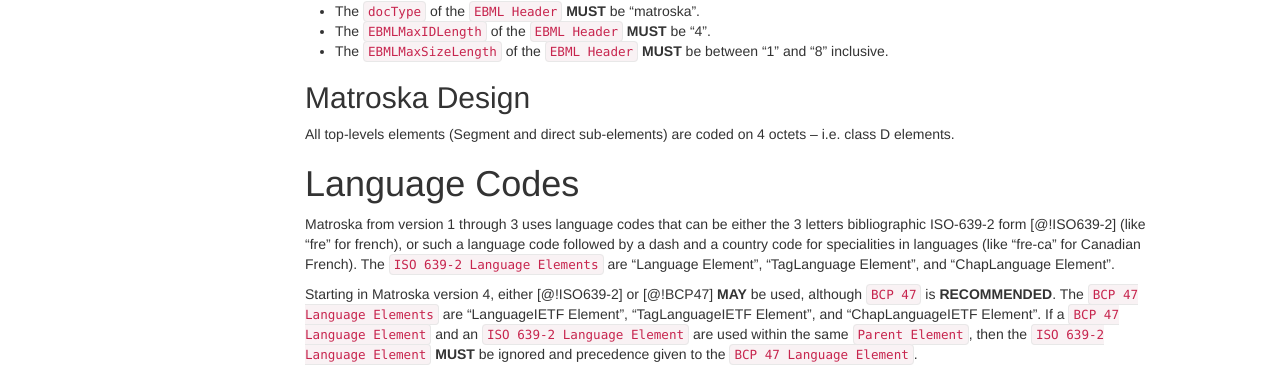
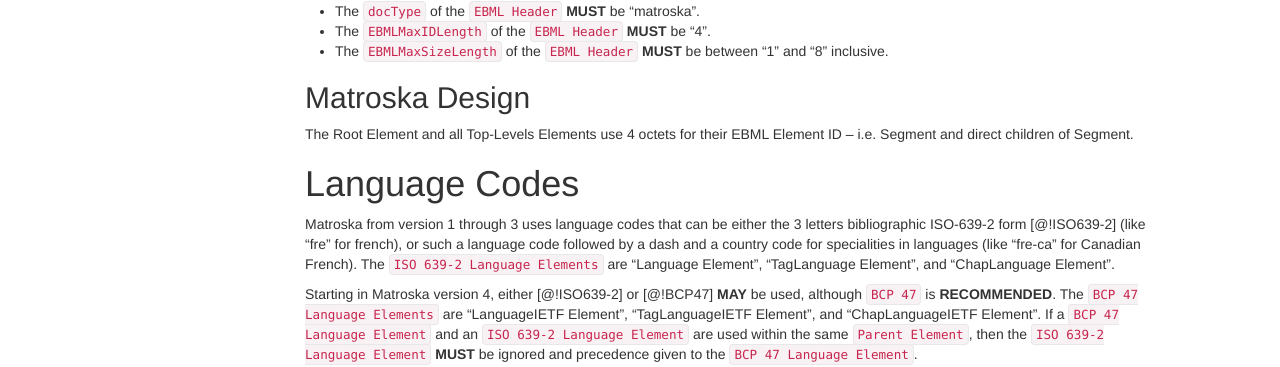
Before and after one commit to ietf-wg-cellar/matroska-specification, a Jekyll site: the page built from index_matroska.md, in a window 1280 px wide. Shown: the part 1682-2049 px from the top of the page. Built offline with Jekyll 4.4.1, drawn with Linux system fonts in a browser that asks for light colours; our own code applies the rules of GitHub Pages for plain Markdown files.

Commit message:
rewrite the 4 octet level1 rule
There is no concept of class or level found in the EBML RFC.

```diff
--- a/index_matroska.md
+++ b/index_matroska.md
@@ -132,7 +132,7 @@
 
 ## Matroska Design
 
-All top-levels elements (Segment and direct sub-elements) are coded on 4 octets -- i.e. class D elements.
+The Root Element and all Top-Levels Elements use 4 octets for their EBML Element ID -- i.e. Segment and direct children of Segment.
 
 # Language Codes
 
```
